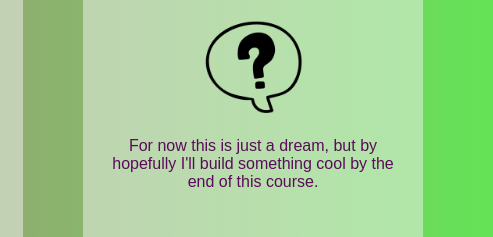
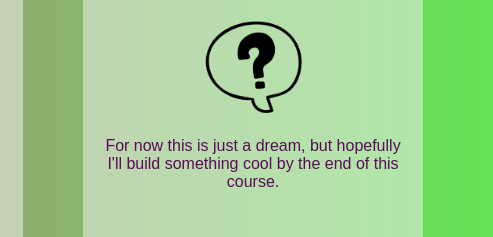
Before and after one commit to tinaandpython/tinas-portfolio-web, a plain HTML site: page index.html in a window 1280 px wide. Shown: the part 563-800 px from the top of the page, 787-1280 px from the left. Drawn offline with Linux system fonts and the light colour scheme.

Commit message:
fixed a typo

```diff
--- a/index.html
+++ b/index.html
@@ -44,7 +44,7 @@
                 <article>
                     <h2>Final project</h2>
                     <img src="images/questionmark-img.png" alt="Project 1">
-                    <p>For now this is just a dream, but by hopefully I'll build something cool by the end of this course.</p>
+                    <p>For now this is just a dream, but hopefully I'll build something cool by the end of this course.</p>
                 </article>
             </div>
         </section>
```
